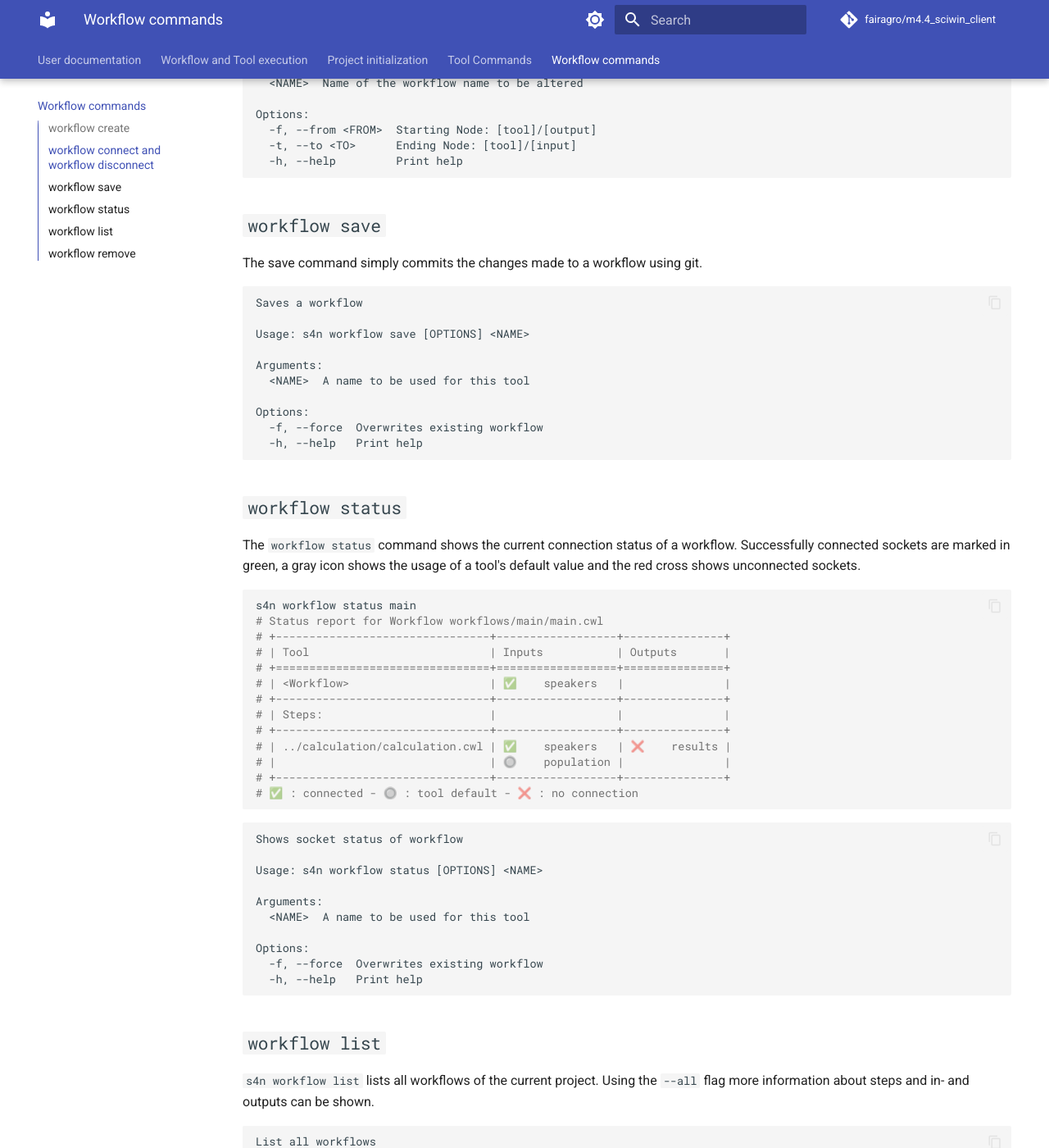
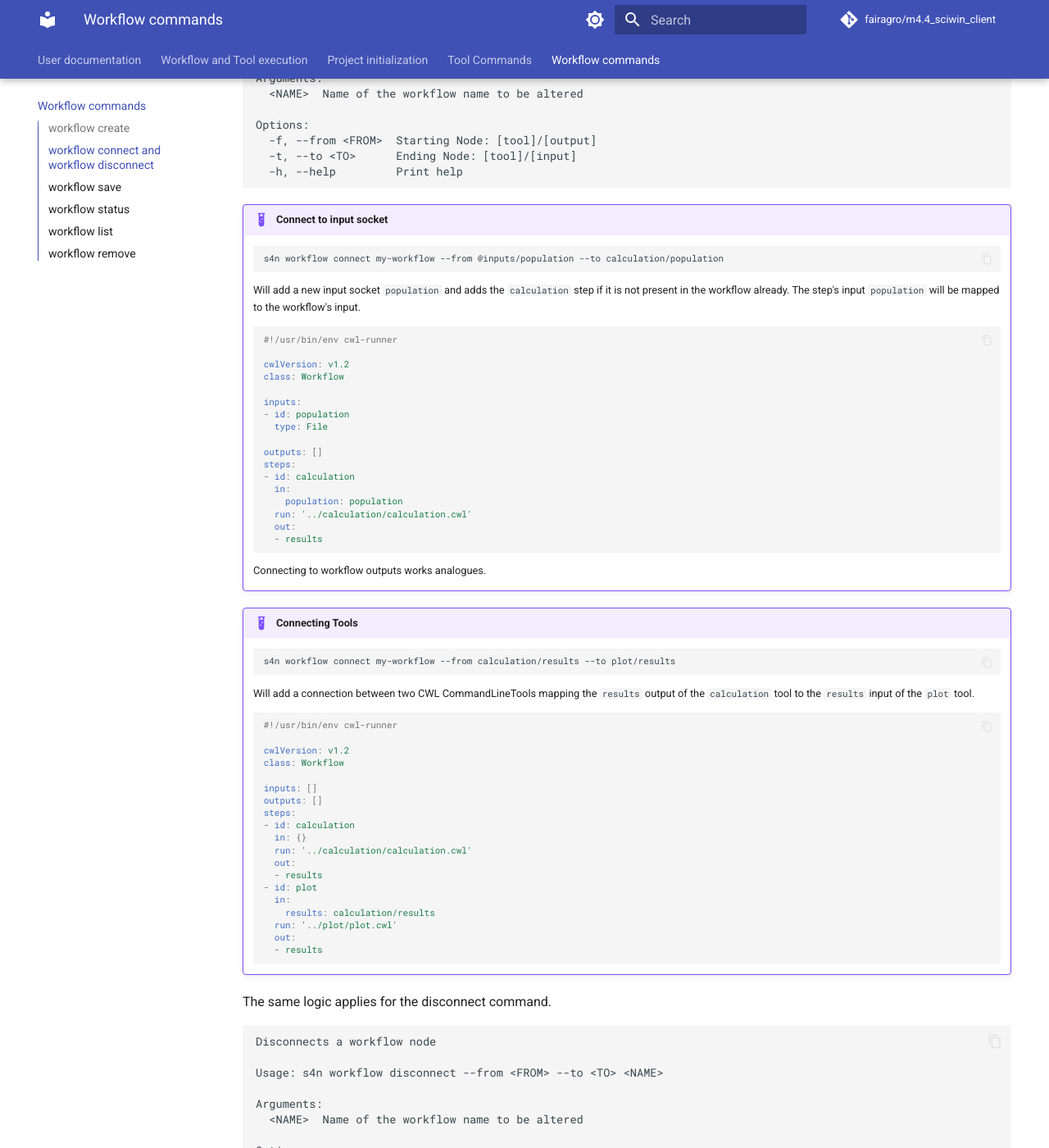
Before and after one commit to fairagro/m4.4_sciwin_client, an MkDocs documentation site: the page built from docs/workflow.md, in a window 1280 px wide and 1400 px high, scrolled down 1552 px. Shown: the whole window at 82% size. Built offline with MkDocs 1.6.1 and Material for MkDocs 9.7.7, drawn with Linux system fonts in a browser that asks for light colours; comment, search, counter and statistics services are not loaded; some of the changed text lies outside the part shown.

Commit message:
added examples

````diff
--- a/docs/workflow.md
+++ b/docs/workflow.md
@@ -36,6 +36,22 @@ Options:
   -h, --help   Print help
 ```
 
+!!! example
+    ```
+    s4n workflow create my-workflow
+    ```
+    will create an empty workflow file in the workflows folder.
+    ```yaml
+    #!/usr/bin/env cwl-runner
+
+    cwlVersion: v1.2
+    class: Workflow
+
+    inputs: []
+    outputs: []
+    steps: []
+    ```
+
 ## `workflow connect` and `workflow disconnect`
 The `workflow connect` and `workflow disconnect` commands can be used to connect CWL CommandLineTools, workflow inputs and workflow outputs forming a directed acyclic graph. The connect command establishes a connection and adds in-, outputs and steps if they are not present in the current workflow. The names of the steps slots can be copied from the output of `s4n tool ls`. For connections to in- or outputs a `@` has to be used es prefix e.g. `@inputs/my-file`. The name of the node is constructed by using the tool's name and the name of the tool's node separated by a forward slash: `mytool/my-input`. Connections are made using the `--from` and `--to` arguments together with the name of the workflow.
 
@@ -53,8 +69,60 @@ Options:
   -h, --help         Print help
 ```
 
+!!! example "Connect to input socket"
+    ```
+    s4n workflow connect my-workflow --from @inputs/population --to calculation/population
+    ```
+    Will add a new input socket `population` and adds the `calculation` step if it is not present in the workflow already. The step's input `population` will be mapped to the workflow's input.
+    ```yaml
+    #!/usr/bin/env cwl-runner
+
+    cwlVersion: v1.2
+    class: Workflow
+
+    inputs:
+    - id: population
+      type: File
+
+    outputs: []
+    steps:
+    - id: calculation
+      in:
+        population: population
+      run: '../calculation/calculation.cwl'
+      out:
+      - results
+    ```
+    Connecting to workflow outputs works analogues.
+
+!!! example "Connecting Tools"
+    ```
+    s4n workflow connect my-workflow --from calculation/results --to plot/results
+    ```
+    Will add a connection between two CWL CommandLineTools mapping the `results` output of the `calculation` tool to the `results` input of the `plot` tool.
+    ```yaml
+    #!/usr/bin/env cwl-runner
+
+    cwlVersion: v1.2
+    class: Workflow
+
+    inputs: []
+    outputs: []
+    steps:
+    - id: calculation
+      in: {}
+      run: '../calculation/calculation.cwl'
+      out:
+      - results
+    - id: plot
+      in:
+        results: calculation/results
+      run: '../plot/plot.cwl'
+      out:
+      - results
+    ```
+
 The same logic applies for the disconnect command.
-
 ```
 Disconnects a workflow node
 
````
